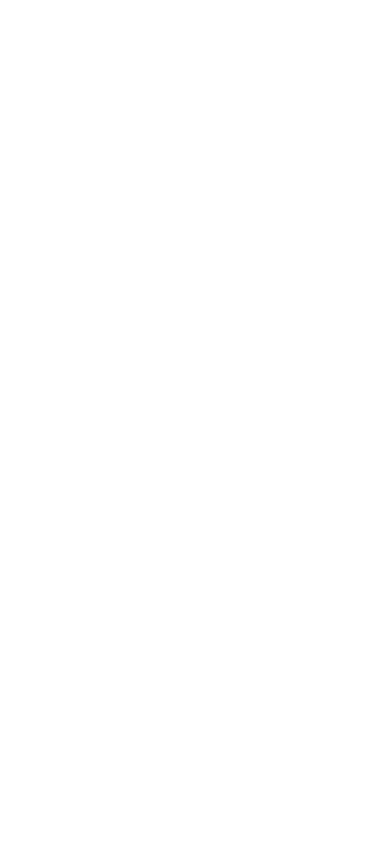
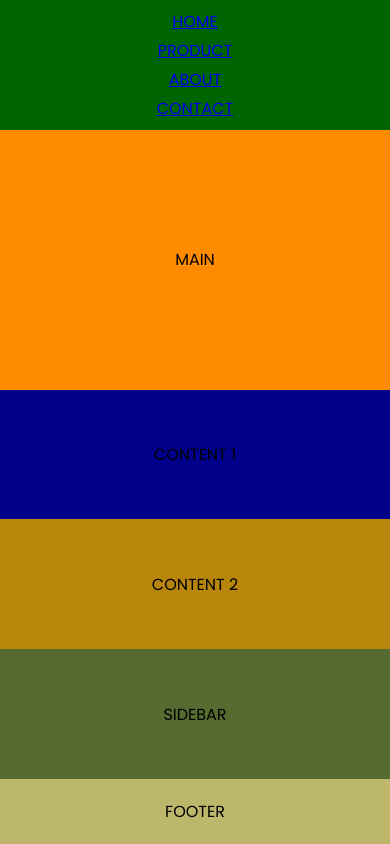
Before and after one commit to vatsarr/RKE129-Week8, a plain HTML site: page index.html in a window 390 px wide. Drawn offline with Linux system fonts and the light colour scheme.

Commit message:
responive page demo finished

```diff
--- a/css/style.css
+++ b/css/style.css
@@ -1,5 +1,7 @@
 @import url("https://fonts.googleapis.com/css2?family=Poppins&display=swap");
-
+:root {
+  --my-padding: 0.4rem;
+}
 * {
   margin: 0;
   padding: 0;
@@ -9,3 +11,123 @@
 body {
   font-family: "Poppins", sans-serif;
 }
+
+.container {
+  display: grid;
+  gap: 10px;
+  grid-template-columns: repeat(3, 1fr) 0.5fr;
+  grid-template-rows: repeat(3, 1fr) 0.5fr;
+  grid-template-areas:
+    "nav nav nav nav"
+    "content1 content2 content3 sidebar"
+    "main main main sidebar"
+    "footer footer footer sidebar";
+  height: 100vh;
+  text-align: center;
+  text-transform: uppercase;
+}
+
+nav {
+  background-color: darkgreen;
+  grid-area: nav;
+  padding: var(--my-padding);
+}
+
+.nav-container {
+  align-items: center;
+  display: grid;
+  height: 100%;
+  grid-template-columns: repeat(4, 1fr);
+  grid-template-rows: 1fr;
+}
+
+.content1 {
+  align-items: center;
+  display: grid;
+  background-color: darkblue;
+  grid-area: content1;
+  padding: var(--my-padding);
+}
+.content2 {
+  align-items: center;
+  display: grid;
+  background-color: darkgoldenrod;
+  grid-area: content2;
+  padding: var(--my-padding);
+}
+.content3 {
+  align-items: center;
+  display: grid;
+  background-color: darkgrey;
+  grid-area: content3;
+  padding: var(--my-padding);
+}
+
+main {
+  align-items: center;
+  display: grid;
+  background-color: darkorange;
+  grid-area: main;
+  padding: var(--my-padding);
+}
+
+.sidebar {
+  align-items: center;
+  display: grid;
+  background-color: darkolivegreen;
+  grid-area: sidebar;
+  padding: var(--my-padding);
+}
+
+footer {
+  align-items: center;
+  display: grid;
+  background-color: darkkhaki;
+  grid-area: footer;
+  padding: var(--my-padding);
+}
+
+@media (max-width: 1024px) {
+  .nav-container {
+    grid-template-columns: 1fr 1fr;
+    grid-template-rows: 1fr 1fr;
+  }
+  .container {
+    grid-template-columns: 1fr 1fr;
+    grid-template-rows: repeat(4, 1fr) 0.5fr;
+    grid-template-areas:
+      "nav nav"
+      "main main"
+      "content1 content2"
+      "content3 content3"
+      "footer footer";
+  }
+  .sidebar {
+    display: none;
+  }
+}
+
+@media (max-width: 480px) {
+  .sidebar {
+    display: grid;
+  }
+  .content3 {
+    display: none;
+  }
+  .nav-container {
+    grid-template-columns: 1fr;
+    grid-template-rows: repeat(4, 1fr);
+  }
+  .container {
+    gap: 0;
+    grid-template-columns: 1fr;
+    grid-template-rows: 1fr 2fr 1fr 1fr 1fr 0.5fr;
+    grid-template-areas:
+      "nav"
+      "main"
+      "content1"
+      "content2"
+      "sidebar"
+      "footer";
+  }
+}
--- a/index.html
+++ b/index.html
@@ -9,9 +9,24 @@
     <meta charset="UTF-8" />
     <meta http-equiv="X-UA-Compatible" content="IE=edge" />
     <meta name="viewport" content="width=device-width, initial-scale=1.0" />
-    <title>Document</title>
+    <title>CSS Grid Sandbox</title>
   </head>
   <body>
-    <div class="container"></div>
+    <div class="container">
+      <nav>
+        <div class="nav-container">
+          <div><a href="#">Home</a></div>
+          <div><a href="#">Product</a></div>
+          <div><a href="#">About</a></div>
+          <div><a href="#">Contact</a></div>
+        </div>
+      </nav>
+      <main><span>Main</span></main>
+      <div class="content1"><span>Content 1</span></div>
+      <div class="content2"><span>Content 2</span></div>
+      <div class="content3"><span>Content 3</span></div>
+      <div class="sidebar"><span>Sidebar</span></div>
+      <footer><span>Footer</span></footer>
+    </div>
   </body>
 </html>
```
